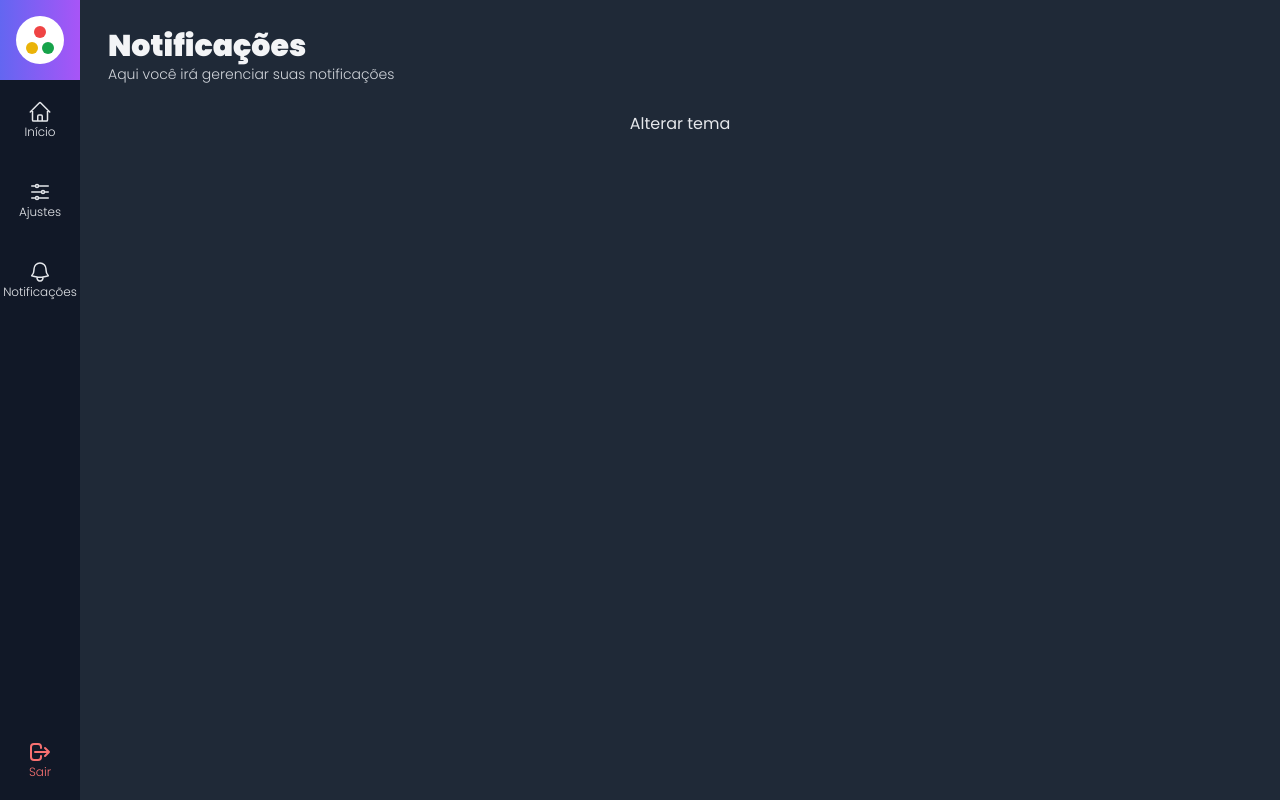
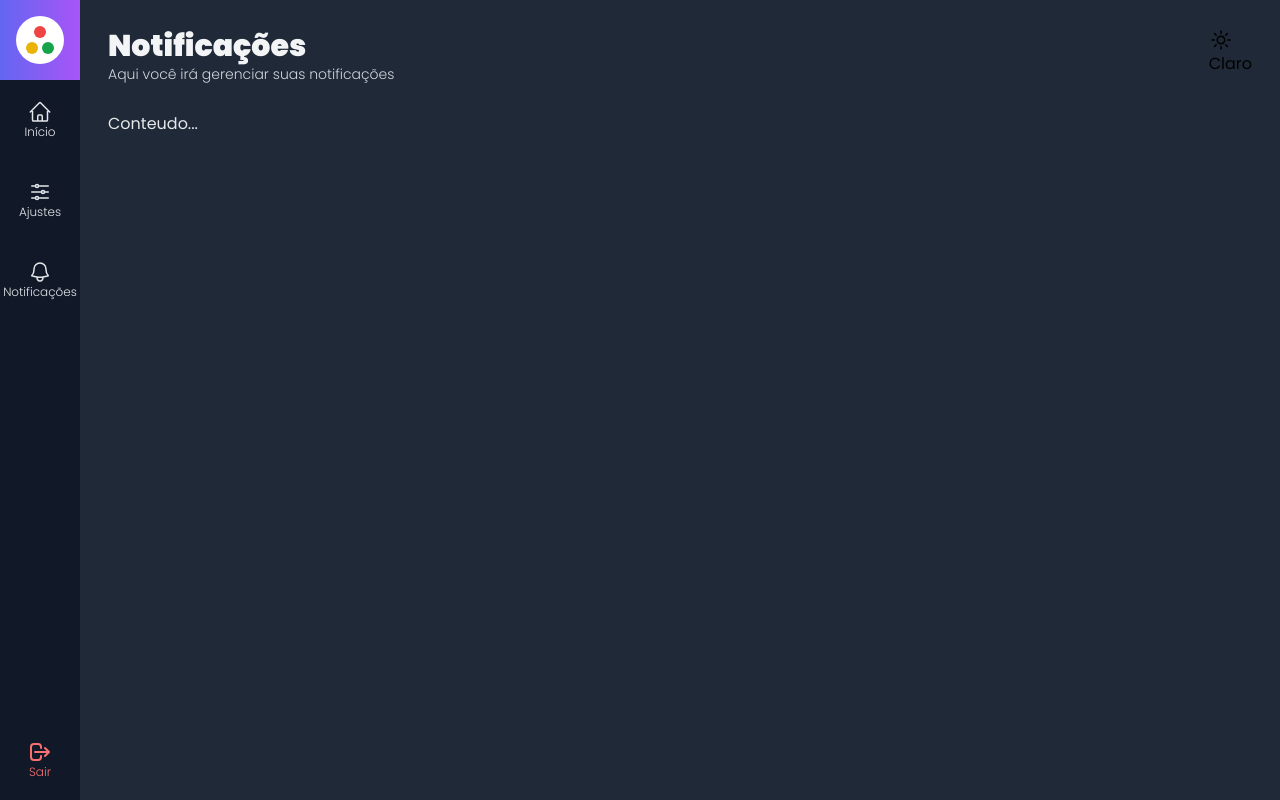
Before and after one commit to DevDaniloFerrari/admin-template, a Next.js app: page /notificacoes in a window 1280 px wide. Built offline with nearby package versions, Linux system fonts and the light colour scheme.

Commit message:
implementando botao de alterar tema

```diff
--- a/app/layout.tsx
+++ b/app/layout.tsx
@@ -19,10 +19,10 @@
   children: React.ReactNode;
 }>) {
   return (
-    <AppProvider>
-      <html lang="en">
-        <body className={poppins.className}>{children}</body>
-      </html>
-    </AppProvider>
+    <html lang="en">
+      <body className={poppins.className}>
+        <AppProvider>{children}</AppProvider>
+      </body>
+    </html>
   );
 }
--- a/app/notificacoes/page.tsx
+++ b/app/notificacoes/page.tsx
@@ -1,15 +1,13 @@
 "use client";
 import Layout from "@/components/template/Layout";
-import useAppData from "@/data/hook/useAppData";
 
 export default function Notificacoes() {
-  const { alternarTema } = useAppData();
   return (
     <Layout
       titulo="Notificações"
       subtitulo="Aqui você irá gerenciar suas notificações"
     >
-      <button onClick={alternarTema}>Alterar tema</button>
+      <h3>Conteudo...</h3>
     </Layout>
   );
 }
--- a/components/icons/index.tsx
+++ b/components/icons/index.tsx
@@ -65,3 +65,37 @@
     />
   </svg>
 );
+
+export const IconeSol = (
+  <svg
+    xmlns="http://www.w3.org/2000/svg"
+    fill="none"
+    viewBox="0 0 24 24"
+    strokeWidth={1.5}
+    stroke="currentColor"
+    className="w-6 h-6"
+  >
+    <path
+      strokeLinecap="round"
+      strokeLinejoin="round"
+      d="M12 3v2.25m6.364.386-1.591 1.591M21 12h-2.25m-.386 6.364-1.591-1.591M12 18.75V21m-4.773-4.227-1.591 1.591M5.25 12H3m4.227-4.773L5.636 5.636M15.75 12a3.75 3.75 0 1 1-7.5 0 3.75 3.75 0 0 1 7.5 0Z"
+    />
+  </svg>
+);
+
+export const IconeLua = (
+  <svg
+    xmlns="http://www.w3.org/2000/svg"
+    fill="none"
+    viewBox="0 0 24 24"
+    strokeWidth={1.5}
+    stroke="currentColor"
+    className="w-6 h-6"
+  >
+    <path
+      strokeLinecap="round"
+      strokeLinejoin="round"
+      d="M21.752 15.002A9.72 9.72 0 0 1 18 15.75c-5.385 0-9.75-4.365-9.75-9.75 0-1.33.266-2.597.748-3.752A9.753 9.753 0 0 0 3 11.25C3 16.635 7.365 21 12.75 21a9.753 9.753 0 0 0 9.002-5.998Z"
+    />
+  </svg>
+);
--- /dev/null
+++ b/components/template/BotaoAlternarTema.tsx
@@ -0,0 +1,21 @@
+import { IconeSol } from "../icons";
+
+interface BotaoAlternarTemaProps {
+  tema?: string;
+  alternarTema?: () => void;
+}
+
+export default function BotaoAlternarTema(props: BotaoAlternarTemaProps) {
+  return props.tema === "dark" ? (
+    <div onClick={props.alternarTema} className={``}>
+      <div className={``}>{IconeSol}</div>
+      <div className={``}>
+        <span>Claro</span>
+      </div>
+    </div>
+  ) : (
+    <div onClick={props.alternarTema}>
+      <div></div>
+    </div>
+  );
+}
--- a/components/template/Cabecalho.tsx
+++ b/components/template/Cabecalho.tsx
@@ -1,3 +1,5 @@
+import useAppData from "@/data/hook/useAppData";
+import BotaoAlternarTema from "./BotaoAlternarTema";
 import Titulo from "./Titulo";
 
 interface CabecalhoProps {
@@ -6,9 +8,14 @@
 }
 
 export default function Cabecalho(props: CabecalhoProps) {
+  const { tema, alternarTema } = useAppData();
+
   return (
-    <div>
+    <div className={`flex`}>
       <Titulo {...props} />
+      <div className={`flex flex-grow justify-end`}>
+        <BotaoAlternarTema tema={tema} alternarTema={alternarTema} />
+      </div>
     </div>
   );
 }
--- a/components/template/Layout.tsx
+++ b/components/template/Layout.tsx
@@ -1,3 +1,4 @@
+'use client'
 import useAppData from "@/data/hook/useAppData";
 import Cabecalho from "./Cabecalho";
 import Conteudo from "./Conteudo";
@@ -10,7 +11,7 @@
 }
 
 export default function Layout(props: LayoutProps) {
-  const { tema, alternarTema } = useAppData();
+  const { tema } = useAppData();
 
   return (
     <div className={`${tema} flex h-screen w-screen`}>
--- a/data/context/AppContext.tsx
+++ b/data/context/AppContext.tsx
@@ -7,7 +7,7 @@
   alternarTema?: () => void;
 }
 
-const AppContext = createContext<AppContextProps>({});
+const AppContext = createContext<AppContextProps>({tema: ''});
 
 export function AppProvider(props: any) {
   const [tema, setTema] = useState<Tema>("dark");
```
Also changed, not shown: 1 other file (tests, documents, lock files or other folders).
